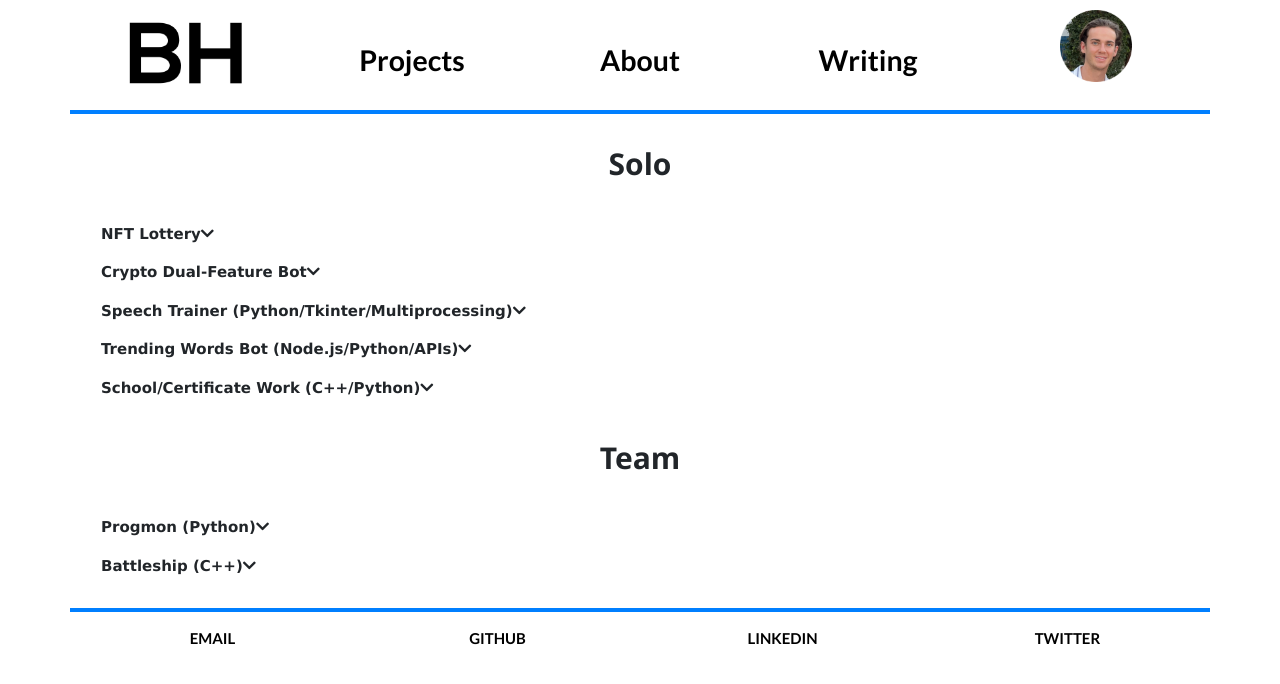
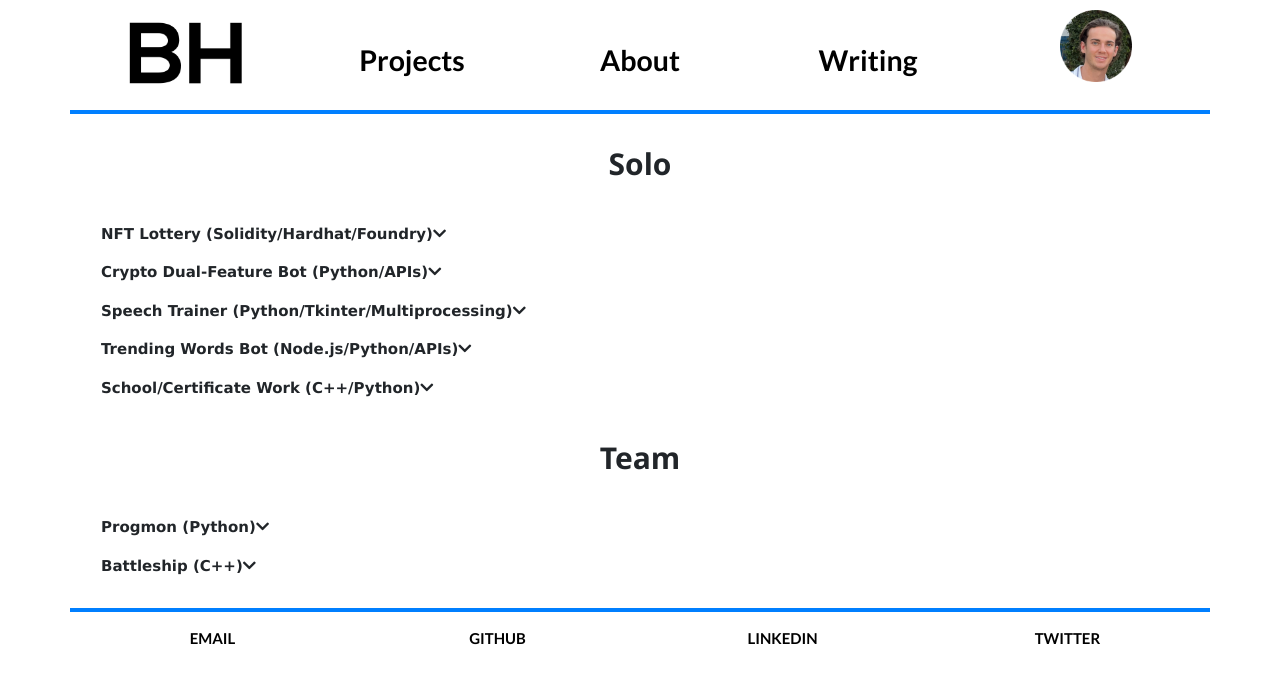
Before and after one commit to beauhodes/beauhodes.github.io, a Jekyll site: the page built from projects/index.html, in a window 1280 px wide. Shown: the top 684 px of the page. Built offline with Jekyll 4.4.1, drawn with Linux system fonts in a browser that asks for light colours; nearby versions of some CDN libraries.

Commit message:
Update index.html

```diff
--- a/projects/index.html
+++ b/projects/index.html
@@ -7,13 +7,13 @@ title: Projects
 	<h2 style="font-weight: bold; text-align: center;">Solo</h2>
 	<br>
 
-	<button onclick="dropText('p1')" class="w3-button w3-block w3-left-align" style="font-weight: bold;">NFT Lottery<i class="fas fa-chevron-down"></i></button>
+	<button onclick="dropText('p1')" class="w3-button w3-block w3-left-align" style="font-weight: bold;">NFT Lottery (Solidity/Hardhat/Foundry)<i class="fas fa-chevron-down"></i></button>
 	<div id="p1" class="w3-container w3-hide">
-  		<p>Solidity implementation + tests (Hardhat & Foundry) for an NFT lottery. Sellers can deposit NFTs and specify sale parameters, and users can deposit ERC-20 tokens to enter for a chance to win the NFT at the end of the sale period - measures are taken to avoid getting funds or NFTs locked in the contract. Not used in production for legal reasons and currently not gas-optimized.</p>
+  		<p>*Will be updating repo soon* Solidity implementation + tests (Hardhat & Foundry) for an NFT lottery. Sellers can deposit NFTs and specify sale parameters, and users can deposit ERC-20 tokens to enter for a chance to win the NFT at the end of the sale period - measures are taken to avoid getting funds or NFTs locked in the contract. Not used in production for legal reasons and currently not gas-optimized.</p>
 		<a href="https://github.com/beauhodes/example-nft-lottery" target="_blank" rel="noopener noreferrer" class="projLink">Github</a>
 	</div>
 
-	<button onclick="dropText('p3')" class="w3-button w3-block w3-left-align" style="font-weight: bold;">Crypto Dual-Feature Bot<i class="fas fa-chevron-down"></i></button>
+	<button onclick="dropText('p3')" class="w3-button w3-block w3-left-align" style="font-weight: bold;">Crypto Dual-Feature Bot (Python/APIs)<i class="fas fa-chevron-down"></i></button>
 	<div id="p3" class="w3-container w3-hide">
   		<p>Scans for volume spikes on specific tokens (exchange/tickers can be edited in the code), as well as scans for specific Twitter users following new accounts. Allows you to direct your attention towards large market moves without monitoring multiple charts constantly, and the Twitter feature can be useful in finding new projects early. Currently being improved; the "to do list" is specified in the repo's readme.</p>
 		<a href="https://github.com/beauhodes/crypto-volume-bot" target="_blank" rel="noopener noreferrer" class="projLink">Github</a>
```
